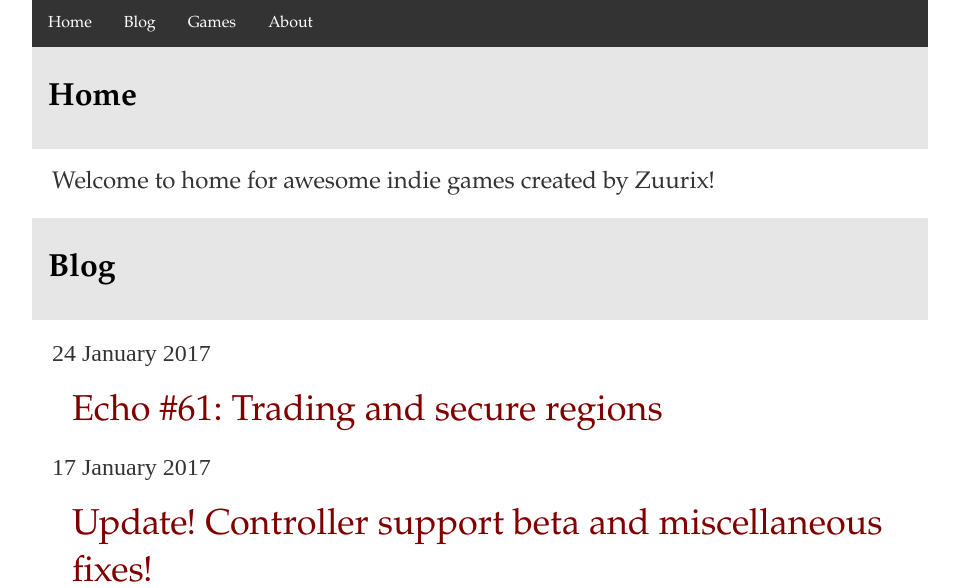
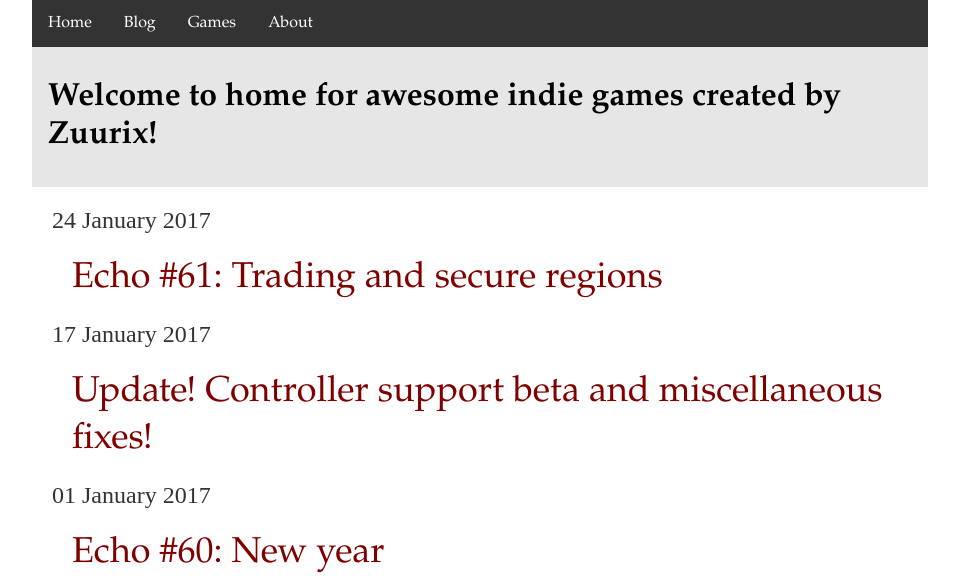
Before and after one commit to Phoebe3663/Zuurix.github.io, a Jekyll site: the page built from index.html, in a window 1280 px wide and 900 px high, cut to the strip 312-900 px from the top of the window. Shown: the whole strip, without its empty margins (160-1119 px from the left). Built offline with Jekyll 4.4.1, drawn with Linux system fonts in a browser that asks for light colours.

Commit message:
Home page update

```diff
--- a/index.html
+++ b/index.html
@@ -3,15 +3,16 @@ layout: default
 title: Zuurix.com - Home
 ---
 <div class="blurb">
-	<h1>Home</h1>
-	<p>Welcome to home for awesome indie games created by Zuurix!</p>
-</div><!-- /.blurb -->
 
-<h1>Blog</h1>
+	<h1>Welcome to home for awesome indie games created by Zuurix!</h1>
 
 <ul class="posts">
-  	  {% for post in site.posts %}
-          <span>{{ post.date | date_to_long_string }}</span>
-	  <li> <a href="{{ post.url }}" title="{{ post.title }}">{{ post.title }}</a></li>
-  	  {% endfor %}
-  	</ul>
+
+	{% for post in site.posts %}
+	<span>{{ post.date | date_to_long_string }}</span>
+	<li> <a href="{{ post.url }}" title="{{ post.title }}">{{ post.title }}</a></li>
+	{% endfor %}
+
+</ul>
+
+</div><!-- /.blurb -->
```
